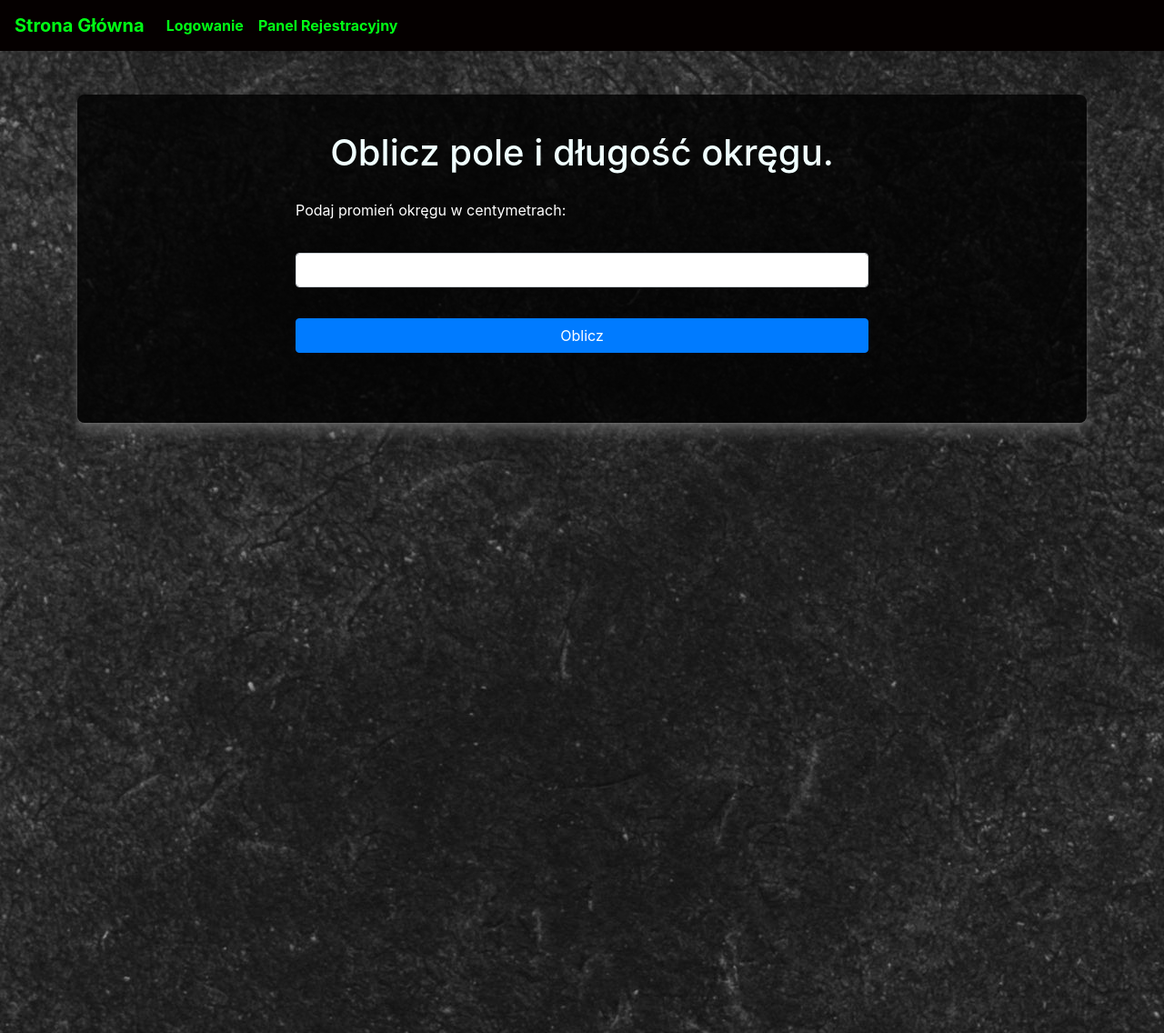
After one commit to LukaszKopyszko/mishmasz, a Flask app: template website/templates/circle_field.html in a window 1280 px wide. The commit adds this page. Shown: the whole page at 91% size. Run offline with Flask 2, Linux system fonts and the light colour scheme; the template is opened without the code that fills it, so the values that code supplies are empty; some libraries are stand-ins or nearby versions.

Commit message:
created field and longiness calculator for circle

```diff
--- a/website/auth.py
+++ b/website/auth.py
@@ -15,13 +15,13 @@ def login():
         user = User.query.filter_by(email = email).first()
         if user:
             if check_password_hash(user.password, password):
-                flash('Logged in succesfullt!', category='success')
+                flash('Zalogowano pomyślnie!', category='success')
                 login_user(user, remember=True)
                 return redirect(url_for('views.notes'))
             else:
-                flash('Incorrect password, try again.', category='error')
+                flash('Złe hasło, podaj inne.', category='error')
         else:
-            flash('User does not exists.', category='error')
+            flash('Użytkownik nie istnieje.', category='error')
 
     return render_template("login.html", user=current_user)
 
--- a/website/static/css/main.css
+++ b/website/static/css/main.css
@@ -146,3 +146,17 @@ a.custom-card:hover {
 .carousel{
     border:3px solid whitesmoke
 }
+.circle-form {
+    display: flex;
+    flex-direction: column;
+    align-items: center;
+    padding: 40px 30px;
+    color: white;
+    background: rgba(0, 0, 0, 0.8);
+    border-radius: 8px;
+    box-shadow: 0 0.4px 0.4px rgba(128, 128, 128, 0.109),
+    0 1px 1px rgba(128, 128, 128, 0.155),
+    0 2.1px 2.1px rgba(128, 128, 128, 0.195),
+    0 4.4px 4.4px rgba(128, 128, 128, 0.241),
+    0 12px 12px rgba(128, 128, 128, 0.35);
+}
--- /dev/null
+++ b/website/templates/circle_field.html
@@ -0,0 +1,31 @@
+{% extends "base.html" %} {% block title %}KALKULATOR BMI{% endblock %}
+
+
+
+{% block content %}
+
+<form class="circle-form" method="POST" action="circle-field">
+    <h1 align="center" style="color: azure;">Oblicz pole i długość okręgu.</h1>
+    <div class="form-group">
+        <label for="r" class="col-form-label"> Podaj promień okręgu w centymetrach: </label>
+    </div>
+    <div class="form-group">
+    <div class="input-group">
+        <input type="number" step="0.01" class="form-control" id="r" name="r">
+      </div>
+
+    </div>
+    <button class="btn btn-primary" type="submit" >Oblicz</button>
+    <div class="form-group">
+        {%if flag%}
+        {%if field%}
+        <div>
+            <p style="color: azure;">{% print("Pole okręgu wynosi:  {}cm, a długość okręgu wynosi: {}cm.".format(field, longiness)) %}</p>
+        </div>
+        {%endif%}
+        {%endif%}
+    </div>
+  </form>
+
+
+{% endblock %}
--- a/website/templates/geometry.html
+++ b/website/templates/geometry.html
@@ -2,7 +2,7 @@
 
 {% block content %}
 <div class="card-deck">
-    <a href="/quadratic" class="custom-card">
+    <a href="/circle-field" class="custom-card">
         <div class="card" >
         <br><br>
           <img class="card-img-top" src="static/img/kolo.jpg" alt="Card image cap">
```
Also changed, not shown: website/views.py (+18 -0 lines), website/database.db, 1 other file.
